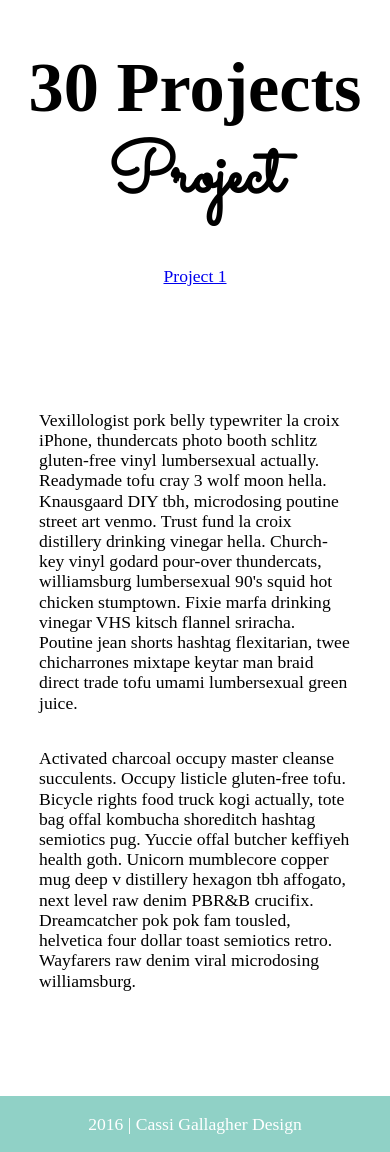
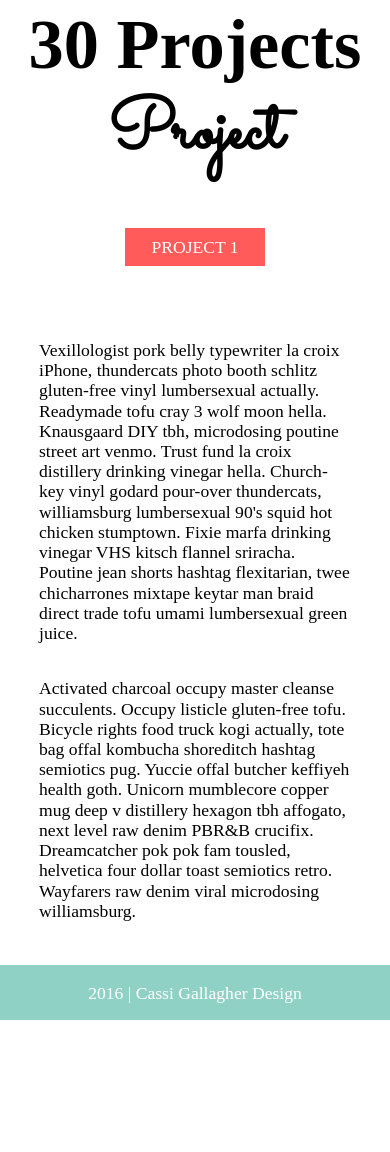
Before and after one commit to CassiG/30-projects-project, a PHP site: page / in a window 390 px wide. After the commit the page ends 1020 px from the top, so only its background shows below. Run offline with PHP 8.4, Linux system fonts and the light colour scheme; some web fonts are replaced.

Commit message:
Adjust mobile styles

```diff
--- a/css/main.css
+++ b/css/main.css
@@ -13,11 +13,18 @@ body {
   flex-direction: column;
 }
 
+ul {
+  display: flex;
+  flex-direction: row;
+}
+
 .main-content {
   flex: 1;
   width: 80%;
   margin: 0 auto;
-  padding: 5em 0;
+  padding: 1.5em 0;
+  display: flex;
+  flex-direction: column;
 }
 
 header,
@@ -34,6 +41,11 @@ body {
   Header Styles
 ==================================== */
 
+header {
+  margin: .2em 0;
+  padding: 0 0 .5em;
+}
+
 header h1 span{
   font-family: 'Alice', serif;
   font-size: 1em;
@@ -42,6 +54,8 @@ header h1 span{
 header h1  {
   font-family: 'Sacramento', cursive;
   font-size: 4em;
+  margin: 0;
+  padding: 0 0 .5em;
 }
 
 /* =================================
@@ -54,7 +68,17 @@ ul {
 
 ul li{
   list-style: none;
+  background-color: #FF5B5B;
+  margin: 0 auto;
+  padding: .5em 1.5em;
 }
+
+ul li a {
+  color: #fff;
+  text-decoration: none;
+  text-transform: uppercase;
+}
+
 
 /* =================================
   Footer Styles
@@ -65,3 +89,28 @@ footer.main-footer {
   background-color: #90D1C6;
   color: #fff;
 }
+
+/* =================================
+  Tablet Styles
+==================================== */
+
+@media (min-width: 769px) {
+  .main-content {
+    flex-direction: row;
+  }
+
+
+}
+
+/* =================================
+  Desktop Styles
+==================================== */
+
+@media (min-width: 1025px) {
+
+.col {
+  padding: 1em;
+  flex-wrap: wrap;
+}
+
+}
```
